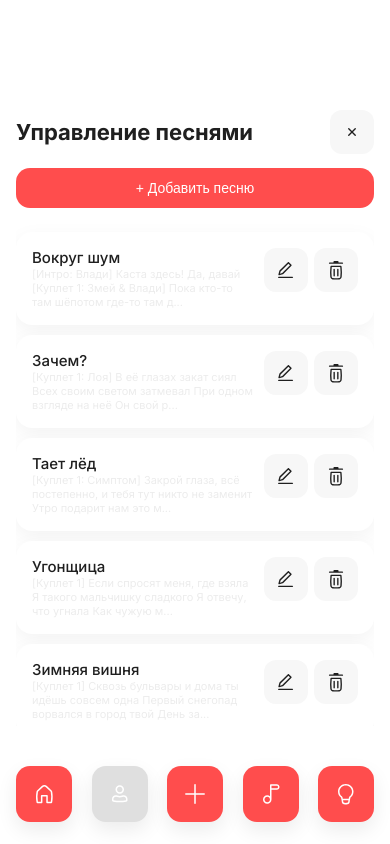
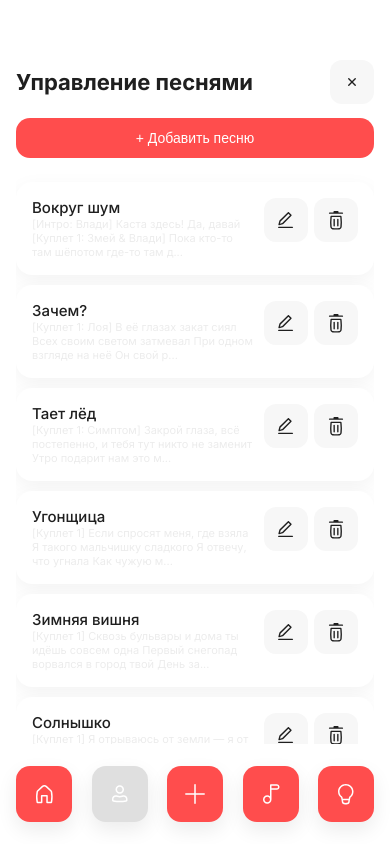
Before and after one commit to krivpro/cue-2.0, a plain HTML site: page index.html in a window 390 px wide. Both pictures are taken after a click on the button 270 px from the left and 794 px from the top of the page. Drawn offline with Linux system fonts and the light colour scheme.

Commit message:
внесены правки

```diff
--- a/css/style.css
+++ b/css/style.css
@@ -415,7 +415,7 @@ textarea::placeholder {
   align-items: stretch;
   justify-content: flex-start;
   background: #ffffff;
-  padding: 110px 16px 120px;
+  padding: 60px 16px 100px;
   z-index: 40;
   overflow-x: hidden;
 }
@@ -833,7 +833,7 @@ body.theme-dark .performance-zoom-controls .performance-header__btn {
 
 @media (max-width: 420px) {
   .container {
-    padding: 110px 16px 118px;
+    padding: 60px 16px 100px;
   }
 
   .workspace__title {
@@ -847,7 +847,7 @@ body.theme-dark .performance-zoom-controls .performance-header__btn {
   }
 
   .modal {
-    padding: 110px 16px 118px;
+    padding: 60px 16px 100px;
   }
 
   .performance-header__title {
```
